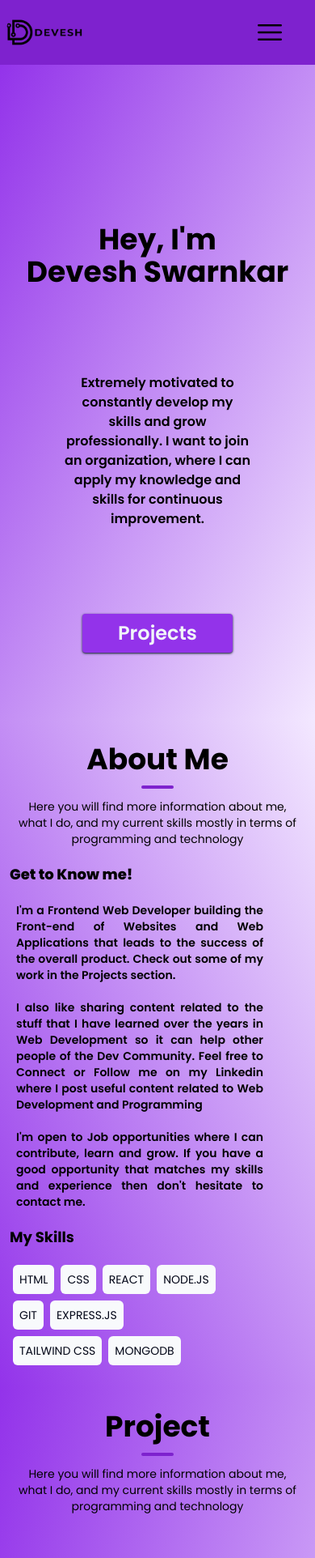
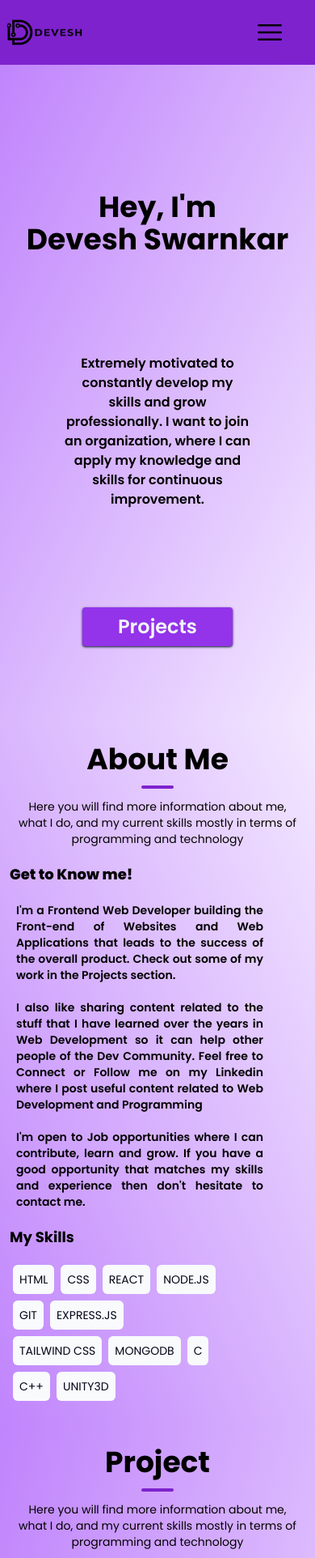
Before and after one commit to devesh-0419/PORTFOLIO, a React (Vite) app: page / in a window 390 px wide. Shown: the top 1924 px of the page at 81% size. Built offline with nearby package versions, Linux system fonts and the light colour scheme.

Commit message:
bg change

```diff
--- a/src/Components/AboutMe.jsx
+++ b/src/Components/AboutMe.jsx
@@ -5,7 +5,7 @@ import Title from './utils/Title.jsx'
 const AboutMe = () => {
   return (
    <>
-   <div className=' w-full h-[90%] bg-gradient-to-bl from-purple-100 to-purple-600'>
+   <div className=' w-full h-[90%] bg-gradient-to-bl from-purple-100 to-purple-400'>
     <div className='flex items-center justify-center  flex-col'>
     <Title title={'About Me'} text={'Here you will find more information about me, what I do, and my current skills mostly in terms of programming and technology'}/>
     </div>
--- a/src/Components/Contact.jsx
+++ b/src/Components/Contact.jsx
@@ -3,7 +3,7 @@ import Title from './utils/Title.jsx'
 const Contact = () => {
   return (
     <>
-    <div className=' bg-gradient-to-bl from-purple-100 to-purple-600 -mt-7 w-full h-[90%]'>
+    <div className=' bg-gradient-to-bl from-purple-100 to-purple-400 -mt-7 w-full h-[90%]'>
         <div className='flex flex-col items-center justify-center'>
         <div className='flex flex-col items-center justify-center mt-9'>
     <Title title={'Contact'} text={'Here you will find more information about me, what I do, and my current skills mostly in terms of programming and technology'}/>
--- a/src/Components/Home.jsx
+++ b/src/Components/Home.jsx
@@ -6,9 +6,9 @@ const Home = () => {
 
   return (
     <>
-      <div className="relative w-auto h-[96vh] bg-gradient-to-br from-purple-600 to-purple-100 ">
+      <div className="relative w-auto h-[96vh] bg-gradient-to-br from-purple-400 to-purple-100 ">
         <div className=" grid items-center justify-items-center h-full w-full ">
-          <div className="grid items-center justify-items-center mt-36 ">
+          <div className="grid items-center justify-items-center mt-36 md:mt-24 ">
             <h1 className="font-bold text-7xl lg:text-6xl md:text-5xl sm:text-4xl xsm:text-2xl">
               Hey, I'm
             </h1>
--- a/src/Components/Projects.jsx
+++ b/src/Components/Projects.jsx
@@ -5,7 +5,7 @@ import {projectslist} from '../data/data'
 const Projects = () => {
   return (
     <>
-     <div className=' w-full h-[90%] bg-gradient-to-br from-purple-600 to-purple-100'>
+     <div className=' w-full h-[90%] bg-gradient-to-br from-purple-400 to-purple-100'>
     <div className='flex items-center justify-center  flex-col'>
         <Title title={'Project'} text={'Here you will find more information about me, what I do, and my current skills mostly in terms of programming and technology'}/>
 
--- a/src/data/data.js
+++ b/src/data/data.js
@@ -29,6 +29,9 @@ const skills = [
     {skill:'EXPRESS.JS'},
     {skill:'TAILWIND CSS'},
     {skill:'MONGODB'},
+    {skill:'C'},
+    {skill:'C++'},
+    {skill:'UNITY3D'},
 ];
 
 const projectslist = [
```
